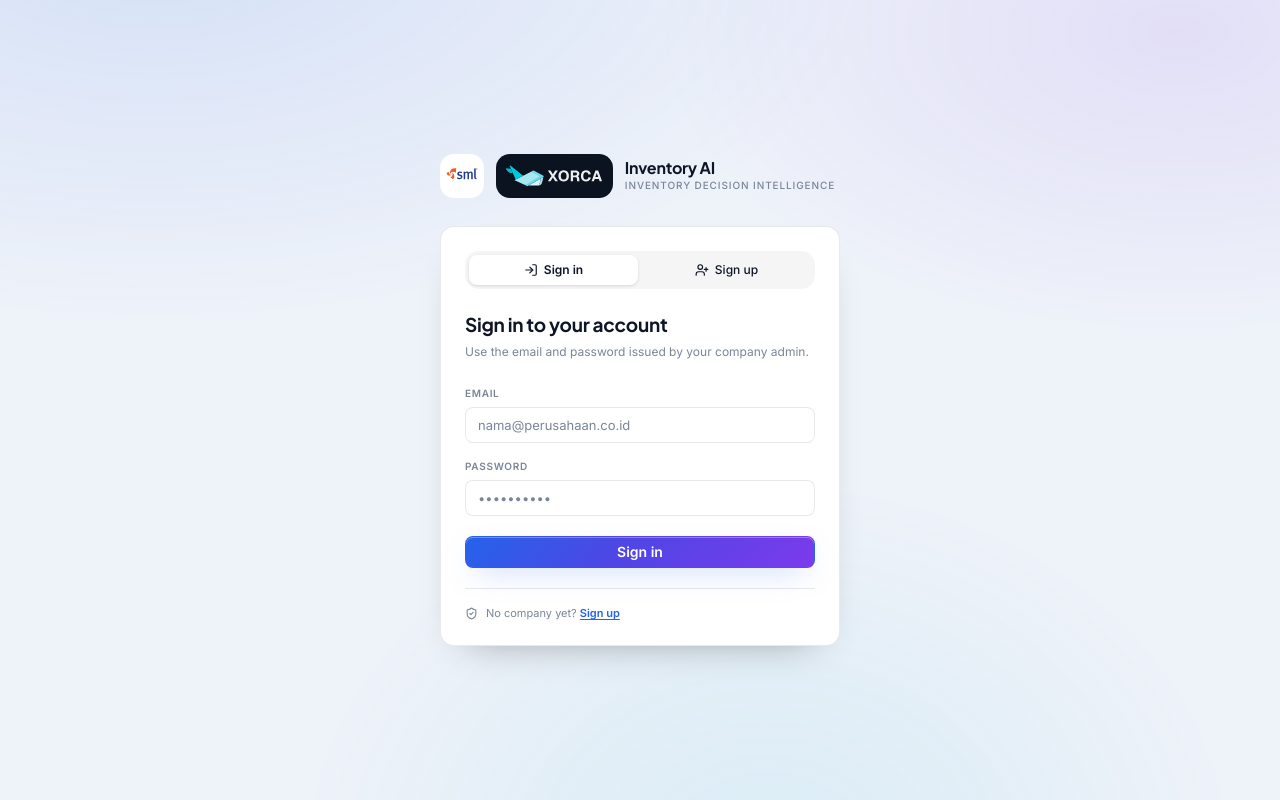
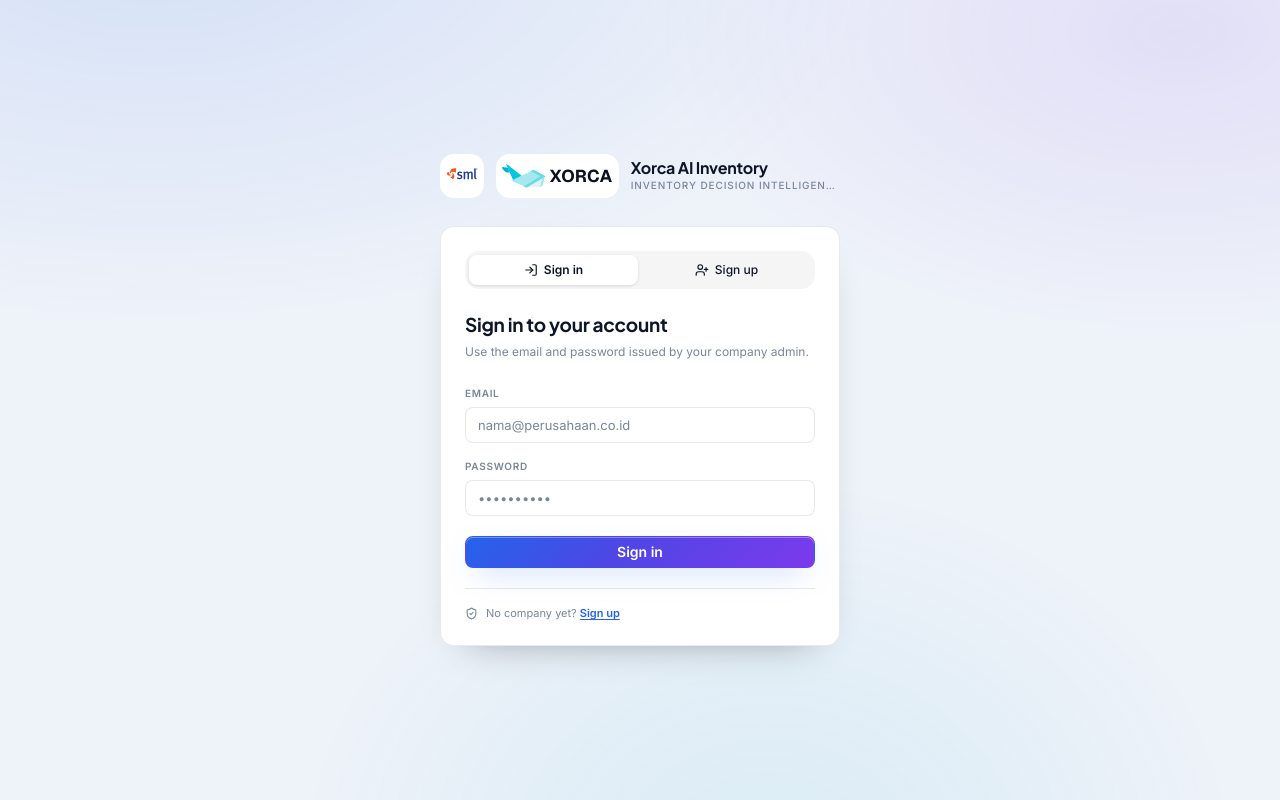
Before and after one commit to Mahameruuu/AI-Inventory, a Next.js app in the folder frontend/: page /login in a window 1280 px wide. Built offline with nearby package versions, Linux system fonts and the light colour scheme.

Commit message:
Tampilan: nama Xorca AI Inventory, kotak logo SML dan Xorca diseragamkan
Co-Authored-By: Claude Opus 5.5 <noreply@anthropic.com>

```diff
--- a/frontend/app/layout.tsx
+++ b/frontend/app/layout.tsx
@@ -5,7 +5,7 @@ import { AuthProvider } from "@/lib/auth";
 import { LangProvider } from "@/lib/i18n";
 
 export const metadata: Metadata = {
-  title: "Inventory AI — Sistem Pendukung Keputusan Persediaan",
+  title: "Xorca AI Inventory — Sistem Pendukung Keputusan Persediaan",
   description:
     "Visibilitas stok, analisis risiko, rekomendasi pembelian, analisis umur pakai, dan peramalan permintaan. Stock visibility, risk analysis, purchasing recommendations, lifetime analysis and demand forecasting.",
   icons: {
--- a/frontend/app/login/page.tsx
+++ b/frontend/app/login/page.tsx
@@ -78,11 +78,10 @@ export default function HalamanMasuk() {
             <img src="/logo-sml.svg" alt="" className="h-full w-full object-contain" />
           </span>
           <span
-            className="flex h-11 shrink-0 items-center justify-center rounded-xl px-2.5 py-2"
-            style={{ background: "#0b1220" }}
+            className="flex h-11 shrink-0 items-center justify-center rounded-xl bg-white p-1.5"
             aria-hidden
           >
-            <img src="/logo-xorca-light-text.svg" alt="" className="h-full w-auto object-contain" />
+            <img src="/logo-xorca-dark-text.svg" alt="" className="h-full w-auto object-contain" />
           </span>
           <div className="min-w-0">
             <div className="font-display truncate t-lead font-bold leading-tight text-ink">
--- a/frontend/components/Shell.tsx
+++ b/frontend/components/Shell.tsx
@@ -402,11 +402,10 @@ function LaciNavigasi({
             <img src="/logo-sml.svg" alt="" className="h-full w-full object-contain" />
           </span>
           <span
-            className="flex h-9 shrink-0 items-center justify-center rounded-xl px-2 py-1"
-            style={{ background: "#0b1220" }}
+            className="flex h-9 shrink-0 items-center justify-center rounded-xl bg-white p-1"
             aria-hidden
           >
-            <img src="/logo-xorca-light-text.svg" alt="" className="h-full w-auto object-contain" />
+            <img src="/logo-xorca-dark-text.svg" alt="" className="h-full w-auto object-contain" />
           </span>
           <span className="flex-1" />
           <button
@@ -951,11 +950,10 @@ function KerangkaAplikasi({ children }: { children: ReactNode }) {
           </span>
           {!ringkas && (
             <span
-              className="flex h-9 shrink-0 items-center justify-center rounded-xl px-2 py-1"
-              style={{ background: "#0b1220" }}
+              className="flex h-9 shrink-0 items-center justify-center rounded-xl bg-white p-1"
               aria-hidden
             >
-              <img src="/logo-xorca-light-text.svg" alt="" className="h-full w-auto object-contain" />
+              <img src="/logo-xorca-dark-text.svg" alt="" className="h-full w-auto object-contain" />
             </span>
           )}
           {!ringkas && (
@@ -1065,11 +1063,10 @@ function KerangkaAplikasi({ children }: { children: ReactNode }) {
                 <img src="/logo-sml.svg" alt="" className="h-full w-full object-contain" />
               </span>
               <span
-                className="flex h-8 shrink-0 items-center justify-center rounded-lg px-1.5 py-1"
-                style={{ background: "#0b1220" }}
+                className="flex h-8 shrink-0 items-center justify-center rounded-lg bg-white p-1"
                 aria-hidden
               >
-                <img src="/logo-xorca-light-text.svg" alt="" className="h-full w-auto object-contain" />
+                <img src="/logo-xorca-dark-text.svg" alt="" className="h-full w-auto object-contain" />
               </span>
               <span className="font-display hidden min-w-0 truncate t-base font-bold leading-tight text-ink sm:inline">
                 {t("brand.name")}
--- a/frontend/lib/dictionary.ts
+++ b/frontend/lib/dictionary.ts
@@ -24,7 +24,7 @@ type Entry = { id: string; en: string };
 
 export const DICT: Record<string, Entry> = {
   /* ---------------- kerangka aplikasi / app shell ---------------- */
-  "brand.name": { id: "Inventory AI", en: "Inventory AI" },
+  "brand.name": { id: "Xorca AI Inventory", en: "Xorca AI Inventory" },
   "brand.tagline": {
     id: "Sistem Pendukung Keputusan Persediaan",
     en: "Inventory Decision Intelligence",
```
Also changed, not shown: frontend/public/logo-xorca-dark-text.svg (added), 1 other file (tests, documents, lock files or other folders).
